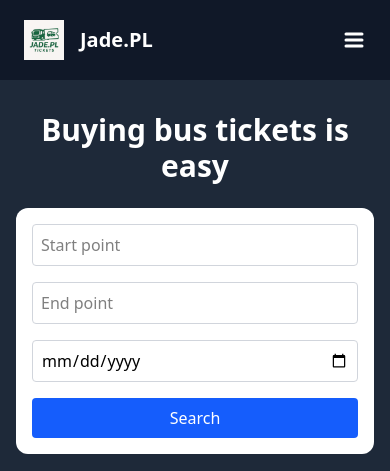
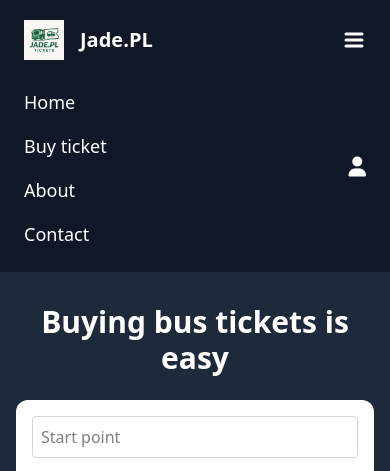
Before and after one commit to o-cherpak/jade.Pl, a website with bundled scripts: page index.html in a window 390 px wide. Shown: the top 471 px of the page. Built offline with nearby package versions, Linux system fonts and the light colour scheme.

Commit message:
add icon

```diff
--- a/index.html
+++ b/index.html
@@ -46,7 +46,9 @@
 
         <a href="#footer" class="text-xl font-bold">Contact</a>
 
-        <a href="/src/myTicket.html"><i class="fa-solid fa-user text-xl text-white"></i> </a>
+        <a href="/src/myTicket.html"
+          ><i class="fa-solid fa-user text-xl text-white"></i>
+        </a>
       </nav>
 
       <button onclick="toggleMenu()" class="md:hidden">
@@ -61,14 +63,20 @@
       </button>
     </header>
 
-    <nav id="mobile-menu" class="hidden bg-gray-900 px-6 pb-4 md:hidden">
-      <a href="#" class="block py-2 text-lg text-white">Home</a>
+    <nav id="mobile-menu" class="flex flex-row justify-between items-center bg-gray-900 px-6 pb-4 md:hidden">
+      <div>
+        <a href="#" class="block py-2 text-lg text-white">Home</a>
 
-      <a href="#" class="block py-2 text-lg text-white">Buy ticket</a>
+        <a href="#" class="block py-2 text-lg text-white">Buy ticket</a>
 
-      <a href="#" class="block py-2 text-lg text-white">About</a>
+        <a href="#" class="block py-2 text-lg text-white">About</a>
 
-      <a href="#" class="block py-2 text-lg text-white">Contact</a>
+        <a href="#" class="block py-2 text-lg text-white">Contact</a>
+      </div>
+
+      <a href="/src/myTicket.html"
+        ><i class="fa-solid fa-user text-xl text-white"></i>
+      </a>
     </nav>
 
     <main>
```
